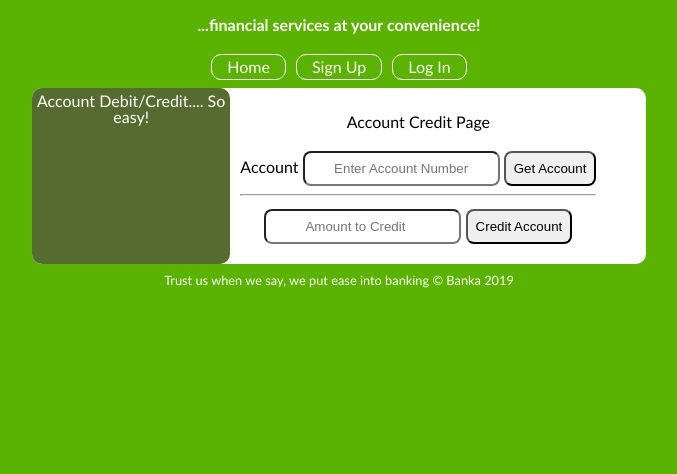
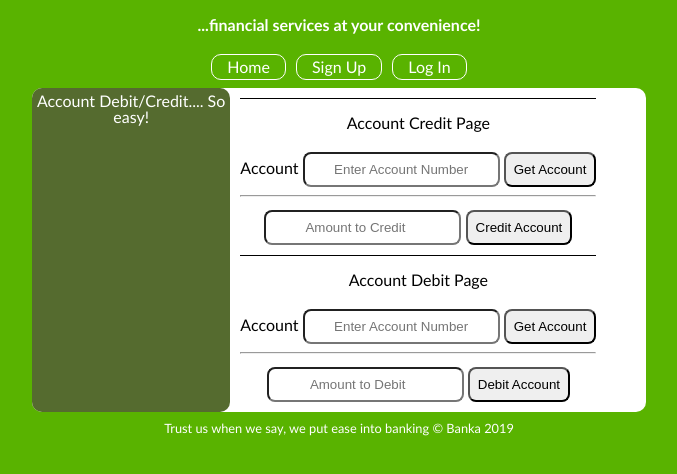
Before and after one commit to thevetdoctor/banka, a plain HTML site: page ui/update.html in a window 1280 px wide. Shown: the part 58-532 px from the top of the page, without its empty margins (301-978 px from the left). Drawn offline with Linux system fonts and the light colour scheme.

Commit message:
[finishes #164902737]account-debit

```diff
--- a/ui/css/main.css
+++ b/ui/css/main.css
@@ -148,6 +148,14 @@ input {
     background-color: cornflowerblue;
     color: #fff;}
 
+/* --------------------------------------------------------- */
+
+.form {
+    border-top: 1px solid;
+}
+
+
+
 
 @media screen and (max-width: 550px) {
 
--- a/ui/js/update.js
+++ b/ui/js/update.js
@@ -1,7 +1,11 @@
-console.log('Account Credit');
+console.log('Account Credit & Debit');
 
 
 
 const creditAccount = () => {
     console.log('Account credited');
 }
+
+const debitAccount = () => {
+    console.log('Account debited');
+}
--- a/ui/update.html
+++ b/ui/update.html
@@ -30,7 +30,7 @@
             </div>
             <div class="block2">
                 <div class="block-list">
-                    <form>
+                    <form class="form">
                         <p>Account Credit Page</p>
 
                         <label>Account</label>
@@ -42,7 +42,16 @@
                     </form>
                 </div>
                 <div class="block-list">
+                        <form class="form">
+                            <p>Account Debit Page</p>
 
+                            <label>Account</label>
+                            <input type="text" name="account-number" placeholder="Enter Account Number">
+                            <input type="button" value="Get Account">
+                            <hr>
+                            <input type="number" name="amount" placeholder="Amount to Debit">
+                            <input type="button" value="Debit Account">
+                        </form>
                 </div>
             </div>
 
```
